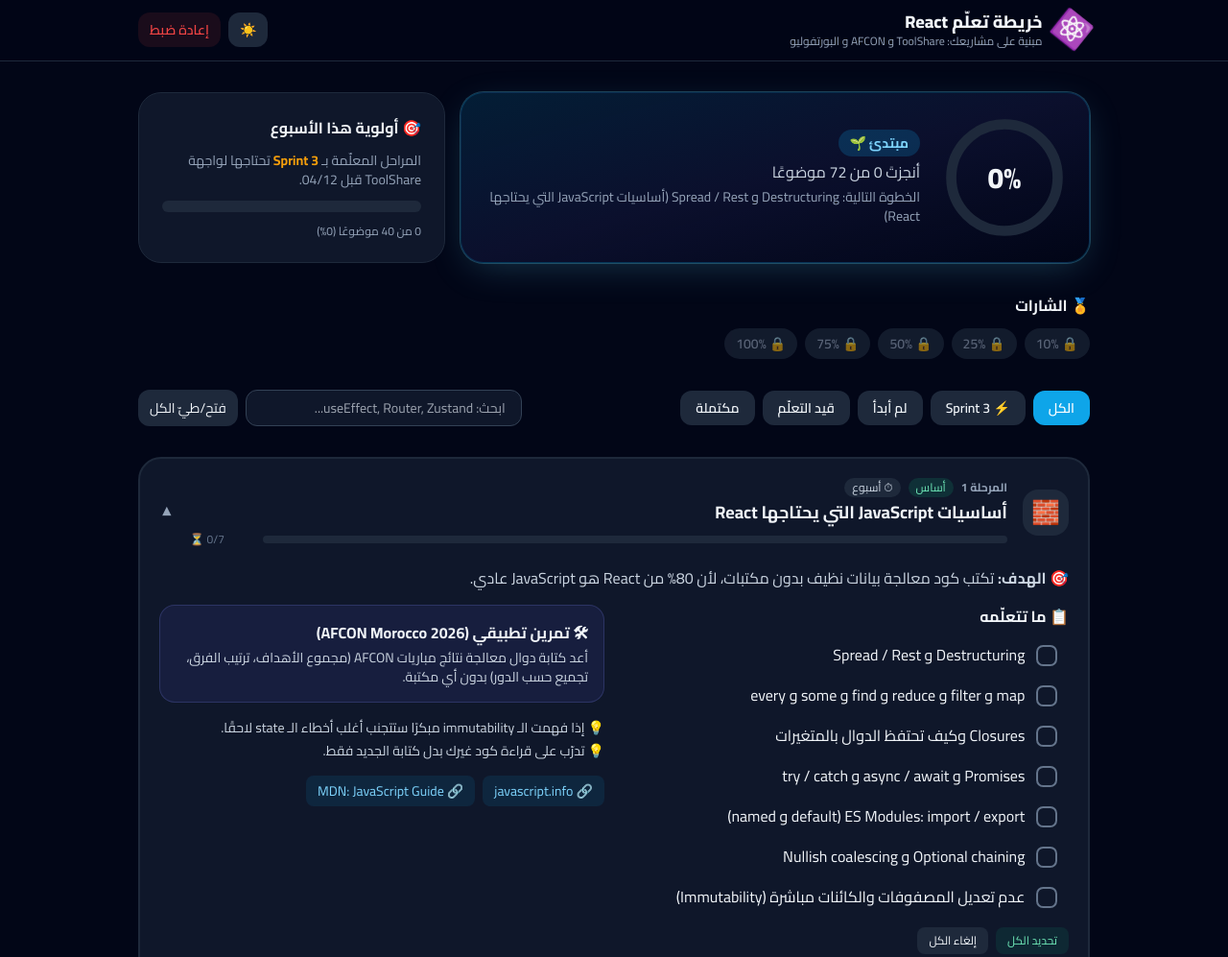
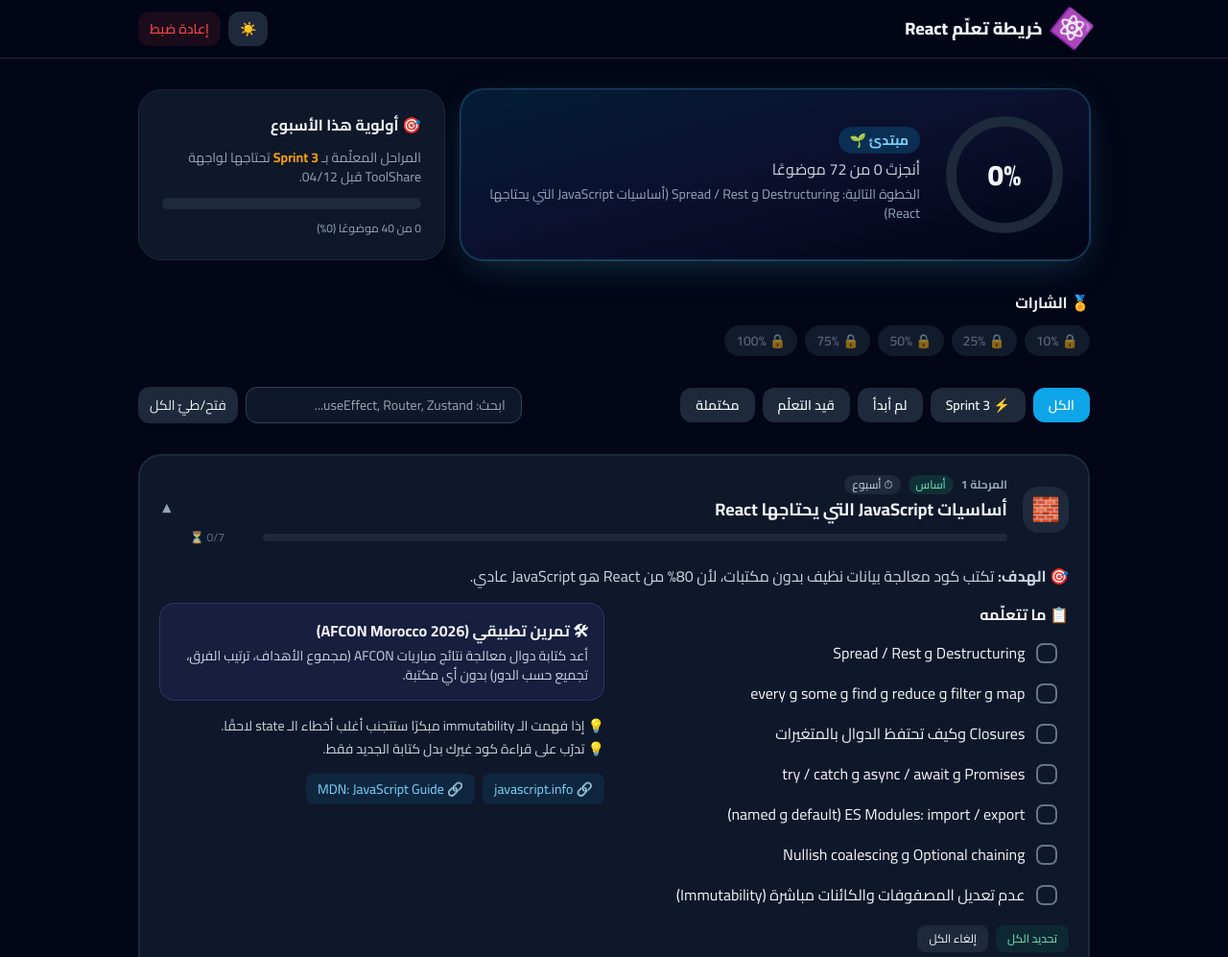
Before and after one commit to bensaada-khalid/react-map, a plain HTML site: page index.html in a window 1280 px wide. Shown: the top 997 px of the page at 96% size. Drawn offline with nearby package versions, Linux system fonts and the light colour scheme.

```diff
--- a/index.html
+++ b/index.html
@@ -115,9 +115,7 @@
             <h1 class="font-extrabold text-lg leading-tight">
               خريطة تعلّم React
             </h1>
-            <p class="text-xs text-slate-500 dark:text-slate-400">
-              مبنية على مشاريعك: ToolShare و AFCON و البورتفوليو
-            </p>
+
           </div>
         </div>
         <div class="flex items-center gap-2">
```
